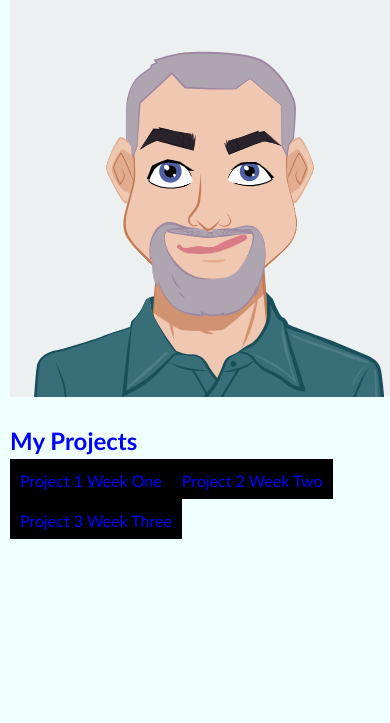
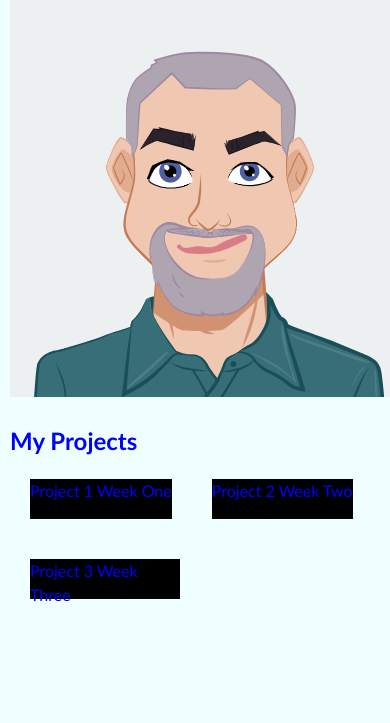
Before and after one commit to Paul-codecourse/WK2HWK, a plain HTML site: page index.html in a window 390 px wide. Shown: the part 121-844 px from the top of the page. Drawn offline with Linux system fonts and the light colour scheme.

Commit message:
added spacing to the responsive nature of the project area

```diff
--- a/css/style.css
+++ b/css/style.css
@@ -73,7 +73,9 @@ flex-wrap: nowrap;
   background-color: black;
   color: blue;
   height: 40px;
-  padding: var(--padding);
+  max-width: 150px;
+  margin: 20px;
+  justify-content: space-around;
 }
 
 #contact {
```
Also changed, not shown: index.html (+2 -2 lines).
